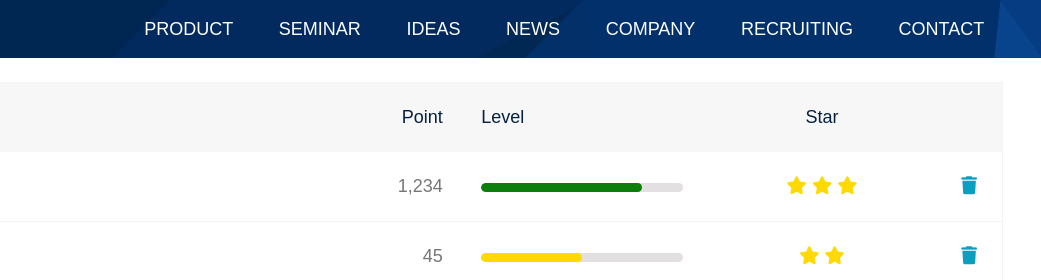
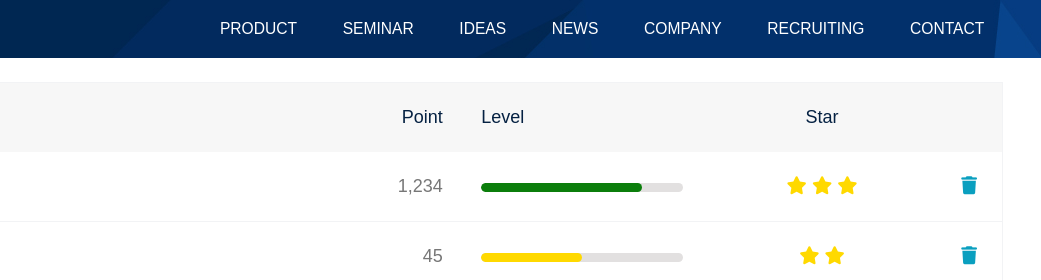
Before and after one commit to hodacnghia/Table-Simple, a website: page index.html in a window 1280 px wide. Shown: the top 280 px of the page, 239-1280 px from the left. Drawn offline with Linux system fonts and the light colour scheme.

Commit message:
update font size of nav

```diff
--- a/css/style1.css
+++ b/css/style1.css
@@ -383,7 +383,7 @@ body {
   top: 0;
   padding: 1rem 2rem;
   align-items: center;
-  font-size: 1.5rem;
+  font-size: 1.3rem;
   background: #fff;
   background-image: url("../asset/background.jpg"); }
   .navbar__container {
--- a/sass/layout/_nav.scss
+++ b/sass/layout/_nav.scss
@@ -5,7 +5,7 @@
   top: 0;
   padding: 1rem 2rem;
   align-items: center;
-  font-size: $default-font-size;
+  font-size: 1.3rem;
   background: $color-white;
   background-image: url("../asset/background.jpg");
   &__container {
```
Also changed, not shown: css/style.css.
